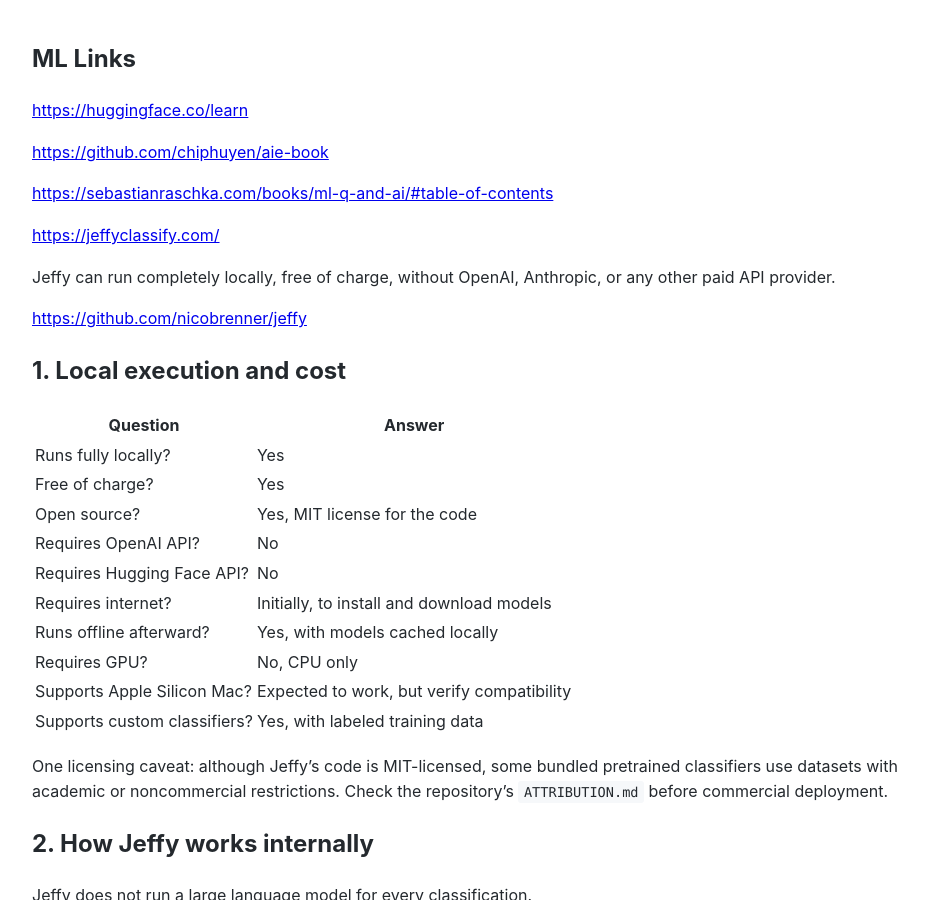
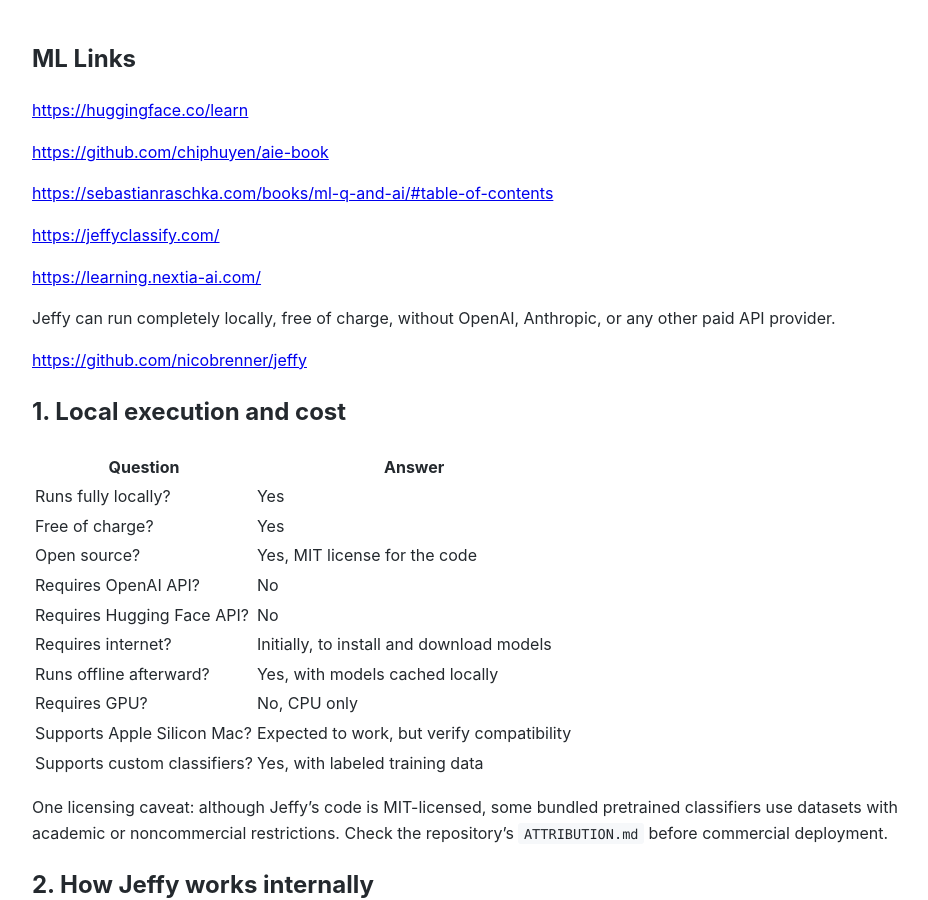
Before and after one commit to Michael-Lubinsky/michael-lubinsky.github.com, a Jekyll site: the page built from ml/mamba.md, in a window 1280 px wide and 900 px high. Shown: the whole window, without its empty margins (158-1086 px from the left). Built offline with Jekyll 4.4.1, drawn with Linux system fonts in a browser that asks for light colours; our own code applies the rules of GitHub Pages for plain Markdown files.

Commit message:
Update mamba.md

```diff
--- a/ml/mamba.md
+++ b/ml/mamba.md
@@ -8,6 +8,8 @@
 <https://sebastianraschka.com/books/ml-q-and-ai/#table-of-contents>
 
 <https://jeffyclassify.com/>
+
+<https://learning.nextia-ai.com/>
 
  Jeffy can run completely locally, free of charge, without OpenAI, Anthropic, or any other paid API provider.
 
```
